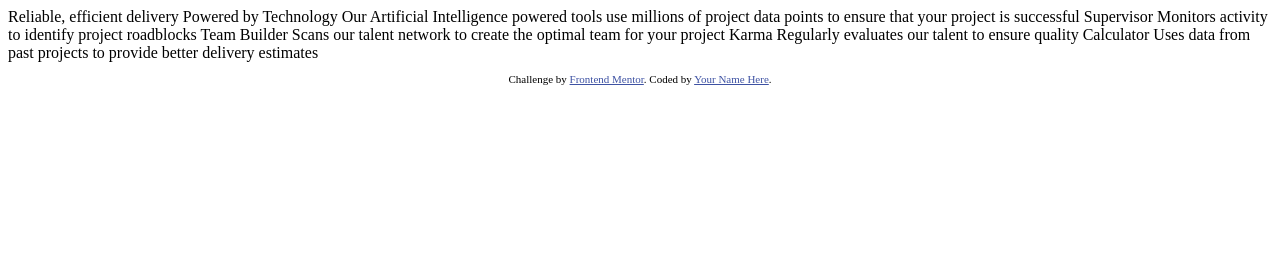
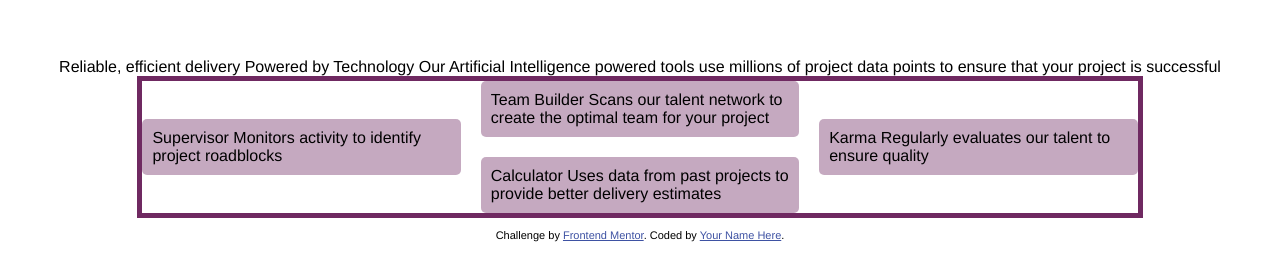
Before and after one commit to veronicajujuy/Four-card-feature, a plain HTML site: page index.html in a window 1280 px wide. Drawn offline with Linux system fonts and the light colour scheme.

Commit message:
primer bosquejo con grid

```diff
--- /dev/null
+++ b/css/style.css
@@ -0,0 +1,57 @@
+body {
+    padding: 10px;
+    padding-top: 50px;
+    font: 1em Helvetica Neue, Helvetica, Arial, sans-serif;
+  }
+
+  header {
+      text-align: center;
+  }
+  main {
+    margin: 0 auto;
+    display: grid;
+    grid-template-areas:
+      "one"
+      "two"
+      "three"
+      "four";
+    gap: 10px;
+    inline-size: 90%;
+  }
+
+  main > * {
+    background-color: rgba(111,41,97,.4);
+    border-radius: 5px;
+    padding: 10px;
+  }
+
+  .one {
+    grid-area: one;
+  }
+
+  .two {
+    grid-area: two;
+  }
+
+  .three {
+    grid-area: three;
+  }
+
+  .four {
+    grid-area: four;
+  }
+  @media (min-width: 400px) {
+    main {
+    border: 5px solid rgb(111,41,97);
+    display: grid;
+    grid-template-areas:
+      ". two ."
+      "one two three"
+      "one four three"
+      ". four .";
+    gap: 20px;
+    grid-template-columns: 1fr 1fr 1fr;
+    grid-template-rows: 1fr 1fr 1fr 1fr;
+    inline-size: 80%;
+  }
+  }
--- a/index.html
+++ b/index.html
@@ -5,6 +5,7 @@
   <meta name="viewport" content="width=device-width, initial-scale=1.0"> <!-- displays site properly based on user's device -->
 
   <link rel="icon" type="image/png" sizes="32x32" href="./images/favicon-32x32.png">
+  <link rel="stylesheet" href="css/style.css">
 
   <title>Frontend Mentor | Four card feature section</title>
 
@@ -15,25 +16,32 @@
   </style>
 </head>
 <body>
-
+  <header>
     Reliable, efficient delivery
   Powered by Technology
 
   Our Artificial Intelligence powered tools use millions of project data points
   to ensure that your project is successful
-
+  </header>
+  <main>
+    <div class="one">
       Supervisor
   Monitors activity to identify project roadblocks
-
+    </div>
+    <div class="two">
       Team Builder
       Scans our talent network to create the optimal team for your project
 
+    </div>
+    <div class="three">
       Karma
       Regularly evaluates our talent to ensure quality
-
+    </div>
+    <div class="four">
       Calculator
       Uses data from past projects to provide better delivery estimates
-
+    </div>
+  </main>
 
   <footer>
     <p class="attribution">
```
Lines whose indentation alone changed are shown as unchanged.
